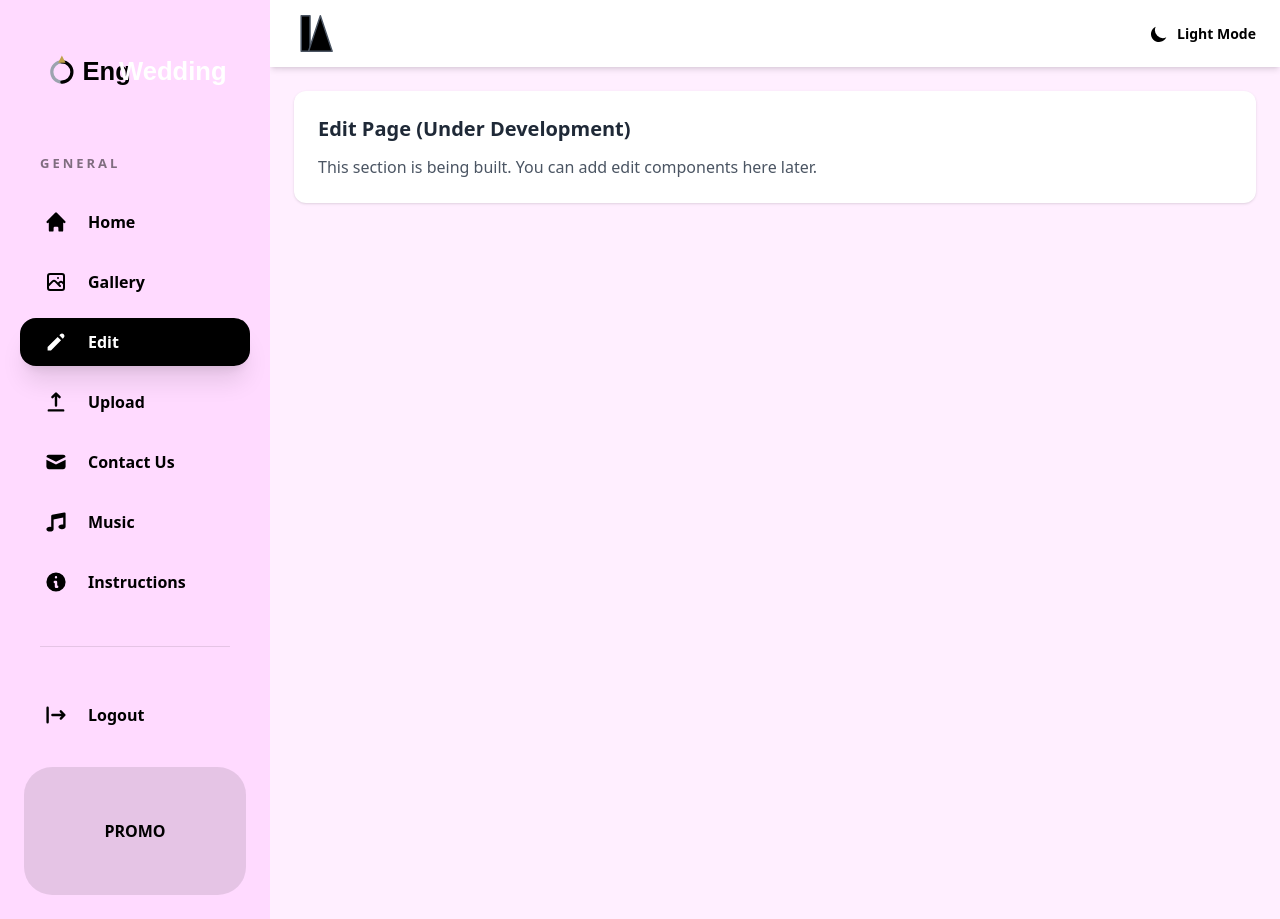
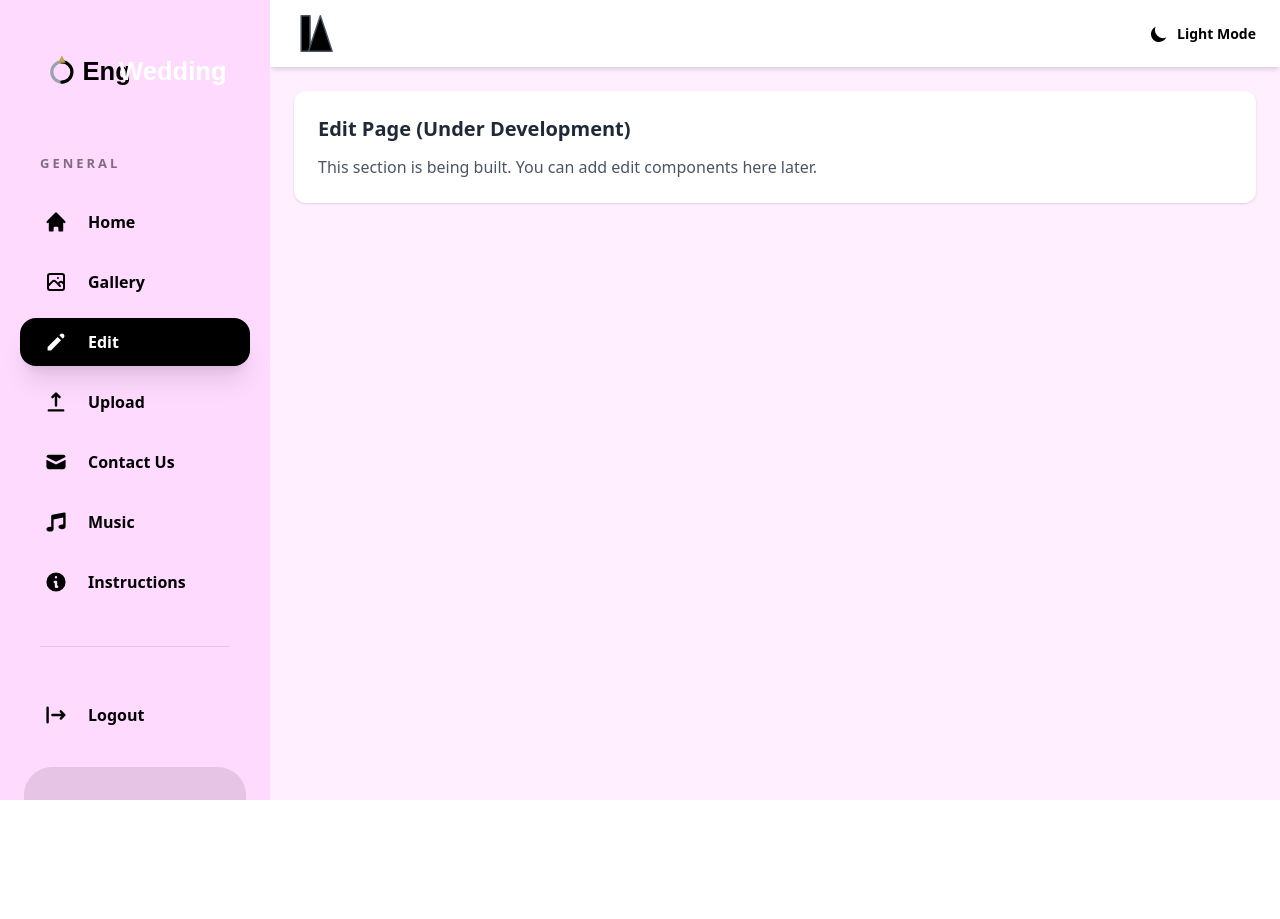
Before and after one commit to SafiullahZafar/frontendEngWeddings, a React (Vite) app: page /edit in a window 1280 px wide. After the commit the page ends 800 px from the top, so only its background shows below. Built offline with nearby package versions, Linux system fonts and the light colour scheme; no server answers.

Commit message:
add new feature

```diff
--- a/src/components/Common/Sidebar.jsx
+++ b/src/components/Common/Sidebar.jsx
@@ -32,12 +32,16 @@ const Sidebar = ({ sidebarOpen }) => {
                 w-[270px]
                 text-black dark:text-white
                 flex flex-col font-sans
-                fixed md:sticky top-0     {/* ✅ FIX HERE */}
+                fixed md:sticky top-0
                 self-start
                 z-50
                 transition-transform duration-300
                 ${sidebarOpen ? "translate-x-0" : "-translate-x-full"}
                 md:translate-x-0
+
+                /* ✅ ADD THESE TWO LINES FOR MOBILE SCROLL */
+                max-h-screen
+                overflow-y-auto
             `}
         >
             {/* LOGO */}
```
